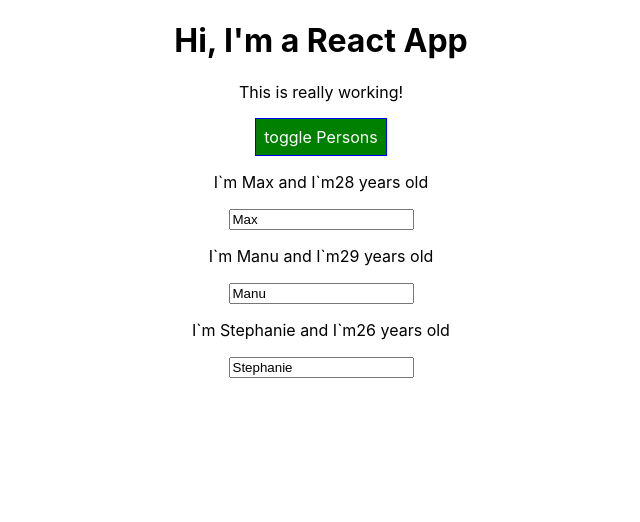
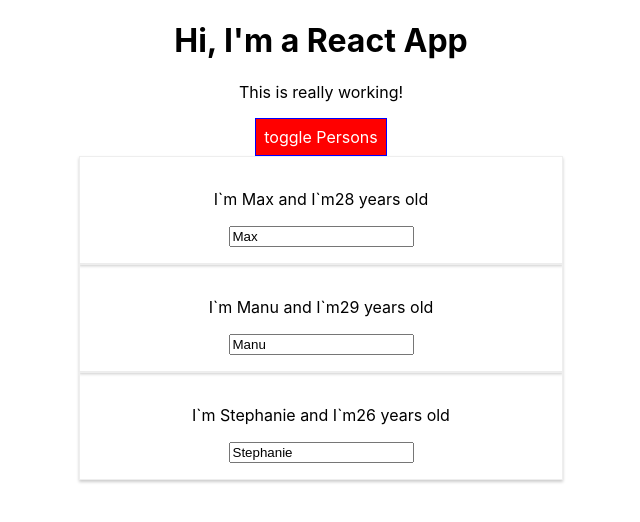
Before and after one commit to React-course-udemy/react_basics, a React (Create React App) app: page / in a window 1280 px wide. Both pictures are taken after a click on the button "toggle Persons". Shown: the top 522 px of the page, without its empty margins (319-959 px from the left). Built offline with nearby package versions, Linux system fonts and the light colour scheme.

Commit message:
deviding into components

```diff
--- /dev/null
+++ b/src/components/Cockpit/Cockpit.js
@@ -0,0 +1,28 @@
+import React from 'react';
+import classes from './cockpit.module.css';
+
+const cockpit = props => {
+  const assignedClasses = [];
+  let btnClass = '';
+  if (props.showPersons) {
+    btnClass = classes.Red;
+  }
+
+  if (props.persons.length <= 2) {
+    assignedClasses.push(classes.red);
+  }
+  if (props.persons.length <= 1) {
+    assignedClasses.push(classes.bold);
+  }
+  return (
+    <div className={classes.Cockpit}>
+      <h1>Hi, I'm a React App</h1>
+      <p className={assignedClasses.join(' ')}> This is really working!</p>
+      <button className={btnClass} onClick={props.clicked}>
+        toggle Persons
+      </button>
+    </div>
+  );
+};
+
+export default cockpit;
--- a/src/App.module.css
+++ b/src/components/Cockpit/cockpit.module.css
@@ -1,7 +1,3 @@
-.App {
-  text-align: center;
-}
-
 .red {
   color: red;
 }
@@ -10,7 +6,7 @@
   font-weight: bold;
 }
 
-.button {
+.Cockpit button {
   color: white;
   background-color: green;
   font: inherit;
@@ -18,7 +14,15 @@
   padding: 8px;
   cursor: pointer;
 }
-.button:hover {
+.Cockpit button:hover {
   background-color: lightgreen;
   color: black;
 }
+.Cockpit button.Red {
+  background-color: red;
+}
+
+.Cockpit button.Red:hover {
+  background-color: salmon;
+  color: black;
+}
--- a/src/Person/Person.js
+++ b/src/components/Persons/Person/Person.js
@@ -1,9 +1,9 @@
 import React from 'react';
-
+import classes from './Person.module.css';
 const person = props => {
   return (
     //<div className="Person" style={style}>
-    <div>
+    <div className={classes.Person}>
       <p onClick={props.click}>
         I`m {props.name} and I`m{props.age} years old{' '}
       </p>
--- /dev/null
+++ b/src/components/Persons/Persons.js
@@ -0,0 +1,16 @@
+import React from 'react';
+import Person from './Person/Person';
+
+const persons = props =>
+  props.persons.map((person, index) => {
+    return (
+      <Person
+        click={() => props.clicked(index)}
+        changed={event => props.changed(event, person.id)}
+        name={person.name}
+        age={person.age}
+        key={person.id}
+      />
+    );
+  });
+export default persons;
--- a/src/App.js
+++ b/src/containers/App.js
@@ -1,6 +1,7 @@
 import React, { Component, Fragment } from 'react';
 import classes from './App.module.css';
-import Person from './Person/Person';
+import Persons from '../components/Persons/Persons';
+import Cockpit from '../components/Cockpit/Cockpit';
 
 class App extends Component {
   state = {
@@ -37,7 +38,7 @@ class App extends Component {
   };
 
   deletePersonHandler = personIndex => {
-    const persons = this.state.persons;
+    const persons = [...this.state.persons];
     persons.splice(personIndex, 1);
     this.setState({ persons: persons });
   };
@@ -47,22 +48,14 @@ class App extends Component {
   };
   render() {
     let persons = null;
+
     if (this.state.showPersons) {
       persons = (
-        <div>
-          {this.state.persons.map((person, index) => {
-            return (
-              <Fragment key={person.id}>
-                <Person
-                  click={() => this.deletePersonHandler(index)}
-                  changed={event => this.nameChangedHandler(event, person.id)}
-                  name={person.name}
-                  age={person.age}
-                />
-              </Fragment>
-            );
-          })}
-        </div>
+        <Persons
+          persons={this.state.persons}
+          clicked={this.deletePersonHandler}
+          changed={this.nameChangedHandler}
+        />
       );
       //  style.backgroundColor = 'red';
       // style[':hover'] = {
@@ -70,20 +63,14 @@ class App extends Component {
       //   color: 'black'
       //  };
     }
-    const assignedClasses = [];
-    if (this.state.persons.length <= 2) {
-      assignedClasses.push(classes.red);
-    }
-    if (this.state.persons.length <= 1) {
-      assignedClasses.push(classes.bold);
-    }
+
     return (
       <div className={classes.App}>
-        <h1>Hi, I'm a React App</h1>
-        <p className={assignedClasses.join(' ')}> This is really working!</p>
-        <button className={classes.button} onClick={this.togglePersonsHandler}>
-          toggle Persons
-        </button>
+        <Cockpit
+          showPersons={this.state.showPersons}
+          persons={this.state.persons}
+          clicked={this.togglePersonsHandler}
+        />
         {persons}
       </div>
     );
--- /dev/null
+++ b/src/containers/App.module.css
@@ -0,0 +1,3 @@
+.App {
+  text-align: center;
+}
--- a/src/index.js
+++ b/src/index.js
@@ -1,7 +1,7 @@
 import React from 'react';
 import ReactDOM from 'react-dom';
 import './index.css';
-import App from './App';
+import App from './containers/App';
 import * as serviceWorker from './serviceWorker';
 
 ReactDOM.render(<App />, document.getElementById('root'));
```
Also changed, not shown: src/components/Persons/Person/Person.module.css (renamed from src/Person/Person.css), 1 other file (tests, documents, lock files or other folders).
